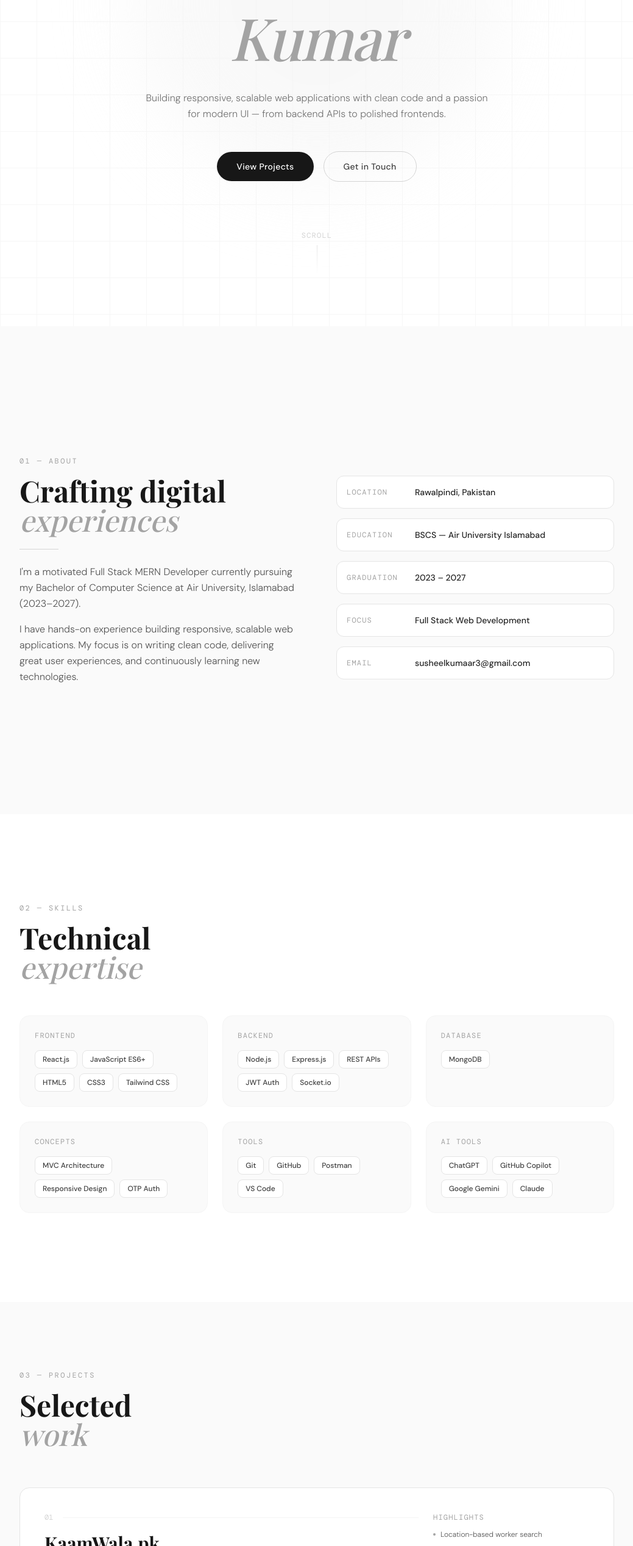
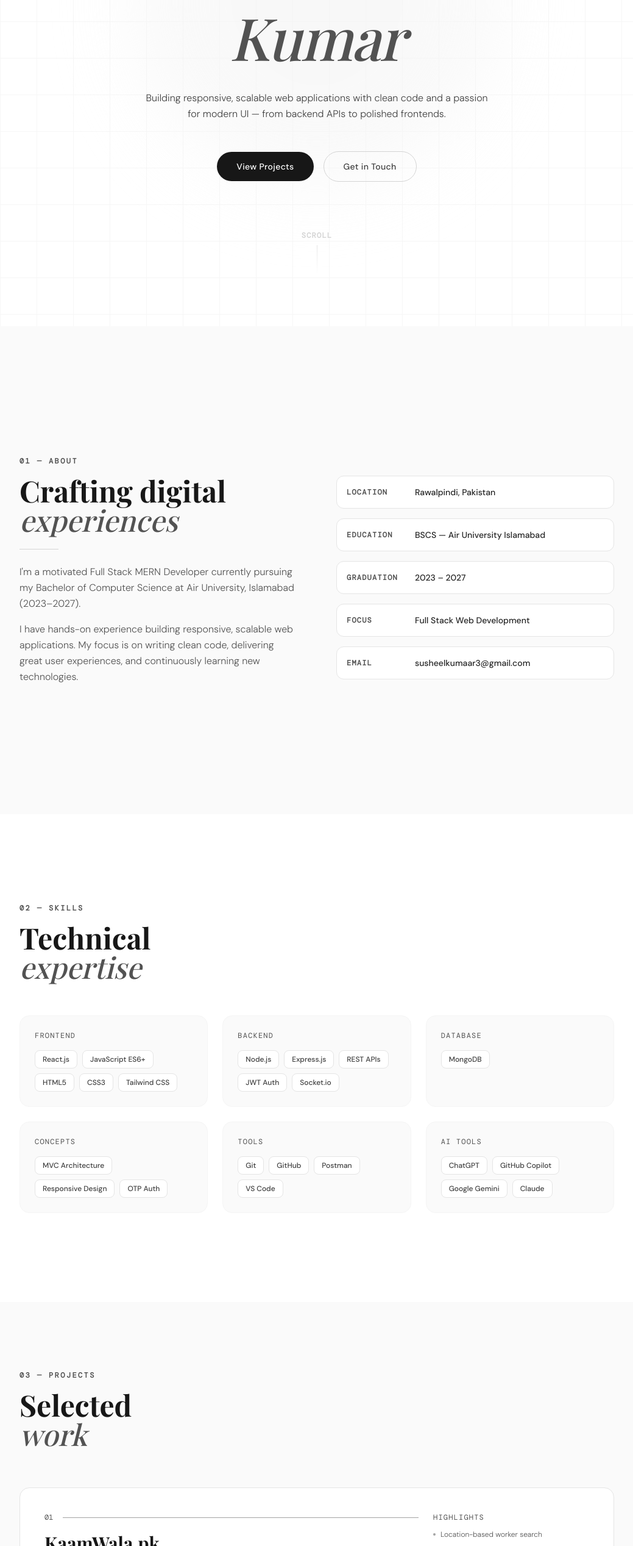
Before and after one commit to SusheelK7/Portfolio, a React (Vite) app: page / in a window 1280 px wide. Shown: the part 265-2800 px from the top of the page at 61% size, without its empty margins (120-1159 px from the left). Built offline with nearby package versions, Linux system fonts and the light colour scheme; a web font is replaced by a local one.

Commit message:
enhance styling for consistency across components

```diff
--- a/src/components/About.jsx
+++ b/src/components/About.jsx
@@ -6,7 +6,7 @@ export default function About() {
     >
       <div className="max-w-5xl mx-auto px-6 py-28 w-full">
         {/* Section label */}
-        <p className="reveal font-mono text-xs tracking-[0.2em] uppercase text-neutral-400 dark:text-neutral-500 mb-4">
+        <p className="reveal font-mono text-xs tracking-[0.2em] uppercase text-neutral-600 dark:text-neutral-400 mb-4 font-extrabold">
           01 — About
         </p>
 
@@ -15,7 +15,7 @@ export default function About() {
           <div>
             <h2 className="reveal font-display text-4xl md:text-5xl font-bold text-neutral-900 dark:text-white leading-tight mb-6">
               Crafting digital
-              <span className="block italic font-medium text-neutral-400 dark:text-neutral-500">
+              <span className="block italic font-medium text-neutral-600 dark:text-neutral-300">
                 experiences
               </span>
             </h2>
@@ -44,7 +44,7 @@ export default function About() {
                 key={label}
                 className={`reveal reveal-delay-${i + 1} flex items-start gap-4 p-4 rounded-xl border border-neutral-200 dark:border-neutral-800 bg-white dark:bg-neutral-950`}
               >
-                <span className="font-mono text-xs text-neutral-400 dark:text-neutral-600 uppercase tracking-widest pt-0.5 w-24 shrink-0">
+                <span className="font-mono text-xs font-extrabold text-neutral-600 dark:text-neutral-400 uppercase tracking-widest pt-0.5 w-24 shrink-0">
                   {label}
                 </span>
                 <span className="font-body font-medium text-sm text-neutral-800 dark:text-neutral-200">
--- a/src/components/Footer.jsx
+++ b/src/components/Footer.jsx
@@ -3,12 +3,12 @@ export default function Footer() {
     <footer className="bg-white dark:bg-neutral-950 border-t border-neutral-100 dark:border-neutral-800 py-10">
       <div className="max-w-5xl mx-auto px-6 flex flex-col md:flex-row justify-between items-center gap-4">
         <span className="font-display text-xl font-bold text-neutral-900 dark:text-white">
-          SK<span className="text-neutral-400 dark:text-neutral-600">.</span>
+          SK<span className="text-neutral-600 dark:text-neutral-400">.</span>
         </span>
-        <p className="font-body font-light text-xs text-neutral-400 dark:text-neutral-600 text-center">
+        <p className="font-body font-light text-xs text-neutral-600 dark:text-neutral-400 text-center">
           © {new Date().getFullYear()} Susheel Kumar — Full Stack MERN Developer
         </p>
-        <p className="font-mono text-xs text-neutral-300 dark:text-neutral-700">
+        <p className="font-mono text-xs text-neutral-300 dark:text-neutral-400 font-extrabold">
           Rawalpindi, Pakistan
         </p>
       </div>
--- a/src/components/Hero.jsx
+++ b/src/components/Hero.jsx
@@ -19,7 +19,7 @@ export default function Hero() {
 
       <div className="relative z-10 max-w-5xl mx-auto px-6 pt-32 pb-20 text-center">
         {/* Tag line */}
-        <p className="reveal font-mono text-xs font-light tracking-[0.25em] uppercase text-neutral-400 dark:text-neutral-500 mb-6">
+        <p className="reveal font-mono text-xs tracking-[0.25em] uppercase text-neutral-600 dark:text-neutral-400 mb-6 font-extrabold">
           Full Stack MERN Developer
         </p>
 
@@ -27,12 +27,12 @@ export default function Hero() {
         <h1 className="reveal reveal-delay-1 font-display text-6xl md:text-8xl font-bold text-neutral-900 dark:text-white leading-none tracking-tight mb-2">
           Susheel
         </h1>
-        <h1 className="reveal reveal-delay-2 font-display text-6xl md:text-8xl font-medium italic text-neutral-400 dark:text-neutral-600 leading-none tracking-tight mb-10">
+        <h1 className="reveal reveal-delay-2 font-display text-6xl md:text-8xl font-medium italic text-neutral-600 dark:text-neutral-400 leading-none tracking-tight mb-10">
           Kumar
         </h1>
 
         {/* Summary */}
-        <p className="reveal reveal-delay-3 font-body text-base font-light text-neutral-500 dark:text-neutral-400 max-w-xl mx-auto leading-relaxed mb-12">
+        <p className="reveal reveal-delay-3 font-body text-base font-light text-neutral-700 dark:text-neutral-400 max-w-xl mx-auto leading-relaxed mb-12">
           Building responsive, scalable web applications with clean code and a
           passion for modern UI — from backend APIs to polished frontends.
         </p>
@@ -54,7 +54,7 @@ export default function Hero() {
         </div>
 
         {/* Scroll indicator */}
-        <div className="reveal reveal-delay-5 mt-20 flex flex-col items-center gap-2 text-neutral-300 dark:text-neutral-700">
+        <div className="reveal reveal-delay-5 mt-20 flex flex-col items-center gap-2 text-neutral-300 dark:text-neutral-400 font-extrabold">
           <span className="font-mono text-xs tracking-widest">SCROLL</span>
           <div className="w-px h-12 bg-gradient-to-b from-neutral-300 to-transparent dark:from-neutral-700 animate-pulse" />
         </div>
--- a/src/components/Navbar.jsx
+++ b/src/components/Navbar.jsx
@@ -26,7 +26,7 @@ export default function Navbar({ dark, toggleDark }) {
           href="#hero"
           className="font-display text-xl font-bold tracking-tight text-neutral-900 dark:text-white"
         >
-          SK<span className="text-neutral-400 dark:text-neutral-500">.</span>
+          SK<span className="text-neutral-600 dark:text-neutral-300">.</span>
         </a>
 
         {/* Desktop nav */}
@@ -35,7 +35,7 @@ export default function Navbar({ dark, toggleDark }) {
             <li key={l}>
               <a
                 href={`#${l.toLowerCase()}`}
-                className="font-body text-sm font-medium text-neutral-500 dark:text-neutral-400 hover:text-neutral-900 dark:hover:text-white transition-colors tracking-wide"
+                className="font-body text-sm font-medium text-neutral-700 dark:text-neutral-400 hover:text-neutral-900 dark:hover:text-white transition-colors tracking-wide"
               >
                 {l}
               </a>
--- a/src/components/Projects.jsx
+++ b/src/components/Projects.jsx
@@ -49,12 +49,12 @@ export default function Projects() {
       className="scroll-section flex items-center bg-neutral-50 dark:bg-neutral-900"
     >
       <div className="max-w-5xl mx-auto px-6 py-28 w-full">
-        <p className="reveal font-mono text-xs tracking-[0.2em] uppercase text-neutral-400 dark:text-neutral-500 mb-4">
+        <p className="reveal font-mono text-xs tracking-[0.2em] uppercase text-neutral-600 dark:text-neutral-400 font-extrabold mb-4">
           03 — Projects
         </p>
         <h2 className="reveal font-display text-4xl md:text-5xl font-bold text-neutral-900 dark:text-white mb-16 leading-tight">
           Selected
-          <span className="block italic font-medium text-neutral-400 dark:text-neutral-500">
+          <span className="block italic font-medium text-neutral-600 dark:text-neutral-300">
             work
           </span>
         </h2>
@@ -63,22 +63,22 @@ export default function Projects() {
           {projects.map((p, i) => (
             <div
               key={p.number}
-              className={`reveal reveal-delay-${i + 1} group bg-white dark:bg-neutral-950 rounded-2xl border border-neutral-200 dark:border-neutral-800 overflow-hidden hover:border-neutral-400 dark:hover:border-neutral-600 transition-colors duration-300`}
+              className={`reveal reveal-delay-${i + 1} group bg-white dark:bg-neutral-950 rounded-2xl border border-neutral-200 dark:border-neutral-800 overflow-hidden hover:border-neutral-400 dark:hover:border-neutral-600 transition-colors duration-300 `}
             >
-              <div className="p-8 md:p-10">
-                <div className="flex flex-col md:flex-row md:items-start md:justify-between gap-6">
+              <div className="p-8 md:p-10 ">
+                <div className="flex flex-col md:flex-row md:items-start md:justify-between gap-6 ">
                   {/* Left */}
                   <div className="flex-1">
                     <div className="flex items-center gap-4 mb-4">
-                      <span className="font-mono text-xs text-neutral-300 dark:text-neutral-700">
+                      <span className="font-mono text-xs text-neutral-600 dark:text-neutral-400">
                         {p.number}
                       </span>
-                      <div className="h-px flex-1 bg-neutral-100 dark:bg-neutral-800" />
+                      <div className="h-px flex-1 bg-neutral-400 dark:bg-neutral-600" />
                     </div>
                     <h3 className="font-display text-2xl md:text-3xl font-bold text-neutral-900 dark:text-white mb-1">
                       {p.title}
                     </h3>
-                    <p className="font-body text-sm font-light text-neutral-400 dark:text-neutral-500 mb-4 italic">
+                    <p className="font-body text-sm text-neutral-600 dark:text-neutral-400 font-bold mb-4 italic">
                       {p.subtitle}
                     </p>
                     <p className="font-body font-light text-sm text-neutral-600 dark:text-neutral-400 leading-relaxed max-w-lg">
@@ -88,7 +88,7 @@ export default function Projects() {
 
                   {/* Right */}
                   <div className="md:w-64 shrink-0">
-                    <p className="font-mono text-xs tracking-widest uppercase text-neutral-400 dark:text-neutral-600 mb-3">
+                    <p className="font-mono text-xs tracking-widest uppercase text-neutral-600 dark:text-neutral-400 mb-3">
                       Highlights
                     </p>
                     <ul className="flex flex-col gap-2">
@@ -106,7 +106,7 @@ export default function Projects() {
                       {p.stack.map((s) => (
                         <span
                           key={s}
-                          className="px-2.5 py-1 rounded-md bg-neutral-100 dark:bg-neutral-800 font-mono text-xs text-neutral-500 dark:text-neutral-400"
+                          className="px-2.5 py-1 rounded-md bg-neutral-100 dark:bg-neutral-800 font-mono text-xs text-neutral-700 dark:text-neutral-400"
                         >
                           {s}
                         </span>
--- a/src/components/Skills.jsx
+++ b/src/components/Skills.jsx
@@ -32,12 +32,12 @@ export default function Skills() {
       className="scroll-section flex items-center bg-white dark:bg-neutral-950"
     >
       <div className="max-w-5xl mx-auto px-6 py-28 w-full">
-        <p className="reveal font-mono text-xs tracking-[0.2em] uppercase text-neutral-400 dark:text-neutral-500 mb-4">
+        <p className="reveal font-mono text-xs tracking-[0.2em] uppercase text-neutral-600 dark:text-neutral-400 font-extrabold mb-4">
           02 — Skills
         </p>
         <h2 className="reveal font-display text-4xl md:text-5xl font-bold text-neutral-900 dark:text-white mb-14 leading-tight">
           Technical
-          <span className="block italic font-medium text-neutral-400 dark:text-neutral-500">
+          <span className="block italic font-medium text-neutral-600 dark:text-neutral-300">
             expertise
           </span>
         </h2>
@@ -48,7 +48,7 @@ export default function Skills() {
               key={category}
               className={`reveal reveal-delay-${(gi % 4) + 1} p-6 rounded-2xl border border-neutral-100 dark:border-neutral-800 bg-neutral-50 dark:bg-neutral-900`}
             >
-              <p className="font-mono text-xs tracking-widest uppercase text-neutral-400 dark:text-neutral-500 mb-4">
+              <p className="font-mono text-xs tracking-widest uppercase text-neutral-600 dark:text-neutral-400 mb-4">
                 {category}
               </p>
               <div className="flex flex-wrap gap-2">
```
Also changed, not shown: src/components/Contact.jsx (+4 -4 lines), src/components/Education.jsx (+8 -8 lines).
